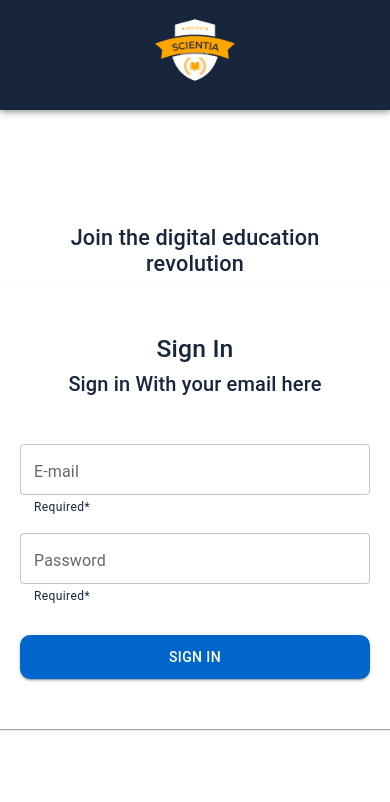
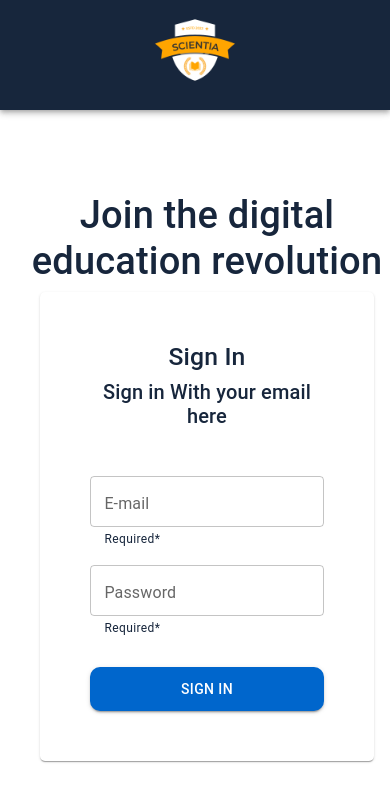
Before and after one commit to shehanxdev/ITPM-GRP-45-Scientia-LMS, a React (Create React App) app in the folder client/: page / in a window 390 px wide. Shown: the top 802 px of the page. Built offline with nearby package versions, Linux system fonts and the light colour scheme.

Commit message:
Responsive login Page

```diff
--- a/client/src/components/Shared/SignInForm.js
+++ b/client/src/components/Shared/SignInForm.js
@@ -4,7 +4,7 @@ import { InputField } from "./InputField/InputField";
 function SignInForm() {
   return (
     <Paper
-      className="row flex-column text-center"
+      className="row flex-column text-center custom-signin-form"
       sx={{
         width: "fit-content",
         padding: "50px",
--- a/client/src/layouts/LoginPage/LoginPage.jsx
+++ b/client/src/layouts/LoginPage/LoginPage.jsx
@@ -38,12 +38,11 @@ export default function LoginPage() {
         <div className="d-flex justify-content-center">
           <div className="d-flex flex-column justify-content-center align-items-center">
             <h1 className="text-center">
-              Join the digital education <br />
-              revolution
+              Join the digital education revolution
             </h1>
             <SignInForm />
           </div>
-          <div className="row">
+          <div className="row align-items-center">
             <img src={LOGIN_ILLUSTRATION} alt="" />
           </div>
         </div>
--- a/client/src/styles/custom.global.css
+++ b/client/src/styles/custom.global.css
@@ -16,4 +16,22 @@ div {
 
 h1 {
   font-size: calc(16px + 51 * (100vw - 200px) / 1718) !important;
+}
+
+.custom-signin-form {
+  width: calc(382px + 68 * (100vw - 1028px) / 890) !important;
+}
+
+.custom-login-section-wrapper img {
+  width: calc(520px + 480 * (100vw - 1028px) / 890) !important;
+  height: calc(610px + 289 * (100vw - 1028px) / 890) !important;
+}
+
+@media screen and (max-width: 1120px) {
+  .custom-login-section-wrapper img {
+    display: none;
+  }
+  .custom-login-section-wrapper h1 {
+    font-size: 38px !important;
+  }
 }/*# sourceMappingURL=custom.global.css.map */
--- a/client/src/styles/custom.global.scss
+++ b/client/src/styles/custom.global.scss
@@ -17,3 +17,22 @@ div {
 h1 {
   font-size: calc(16px + 51 * ((100vw - 200px) / 1718)) !important;
 }
+
+//custom CSS
+.custom-signin-form {
+  width: calc(382px + 68 * ((100vw - 1028px) / 890)) !important;
+}
+
+.custom-login-section-wrapper img {
+  width: calc(520px + 480 * ((100vw - 1028px) / 890)) !important;
+  height: calc(610px + 289 * ((100vw - 1028px) / 890)) !important;
+}
+
+@media screen and (max-width: 1120px) {
+  .custom-login-section-wrapper img {
+    display: none;
+  }
+  .custom-login-section-wrapper h1 {
+    font-size: 38px !important;
+  }
+}
```
Also changed, not shown: 1 other file (tests, documents, lock files or other folders).
